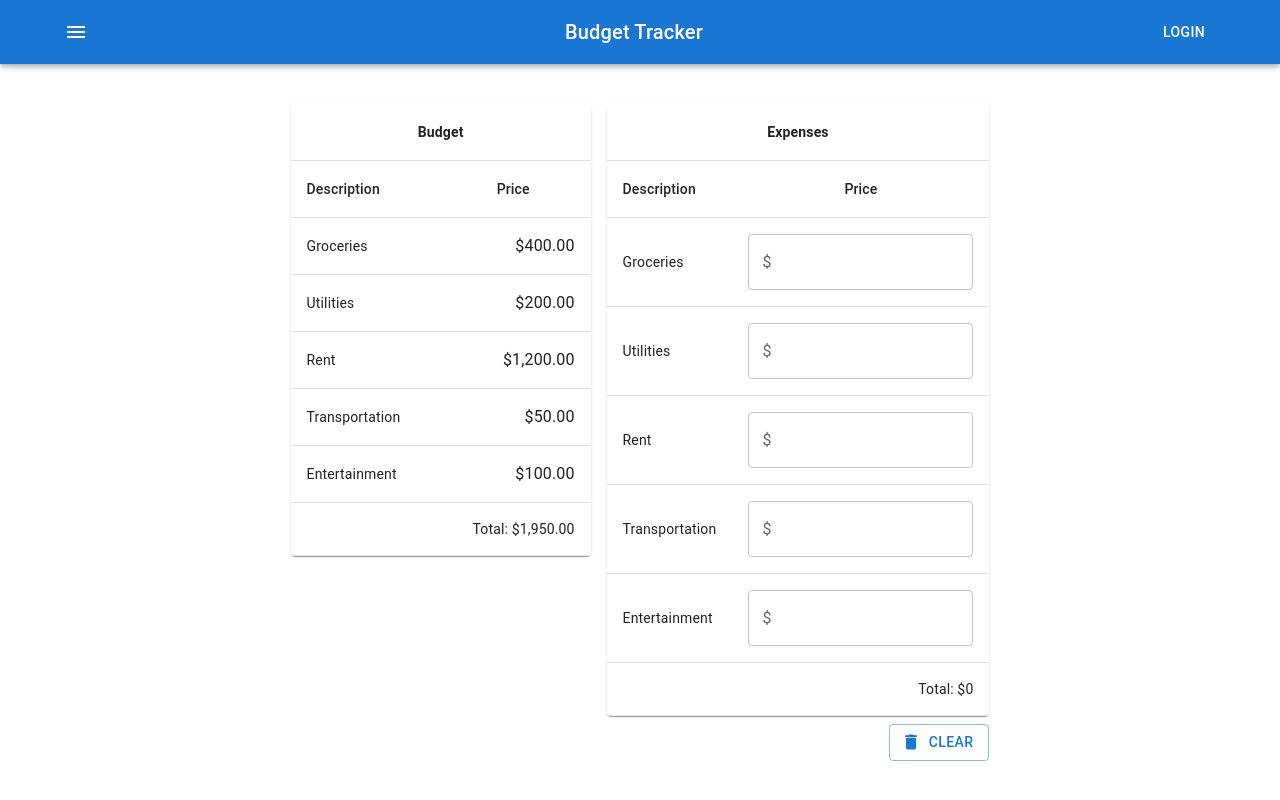
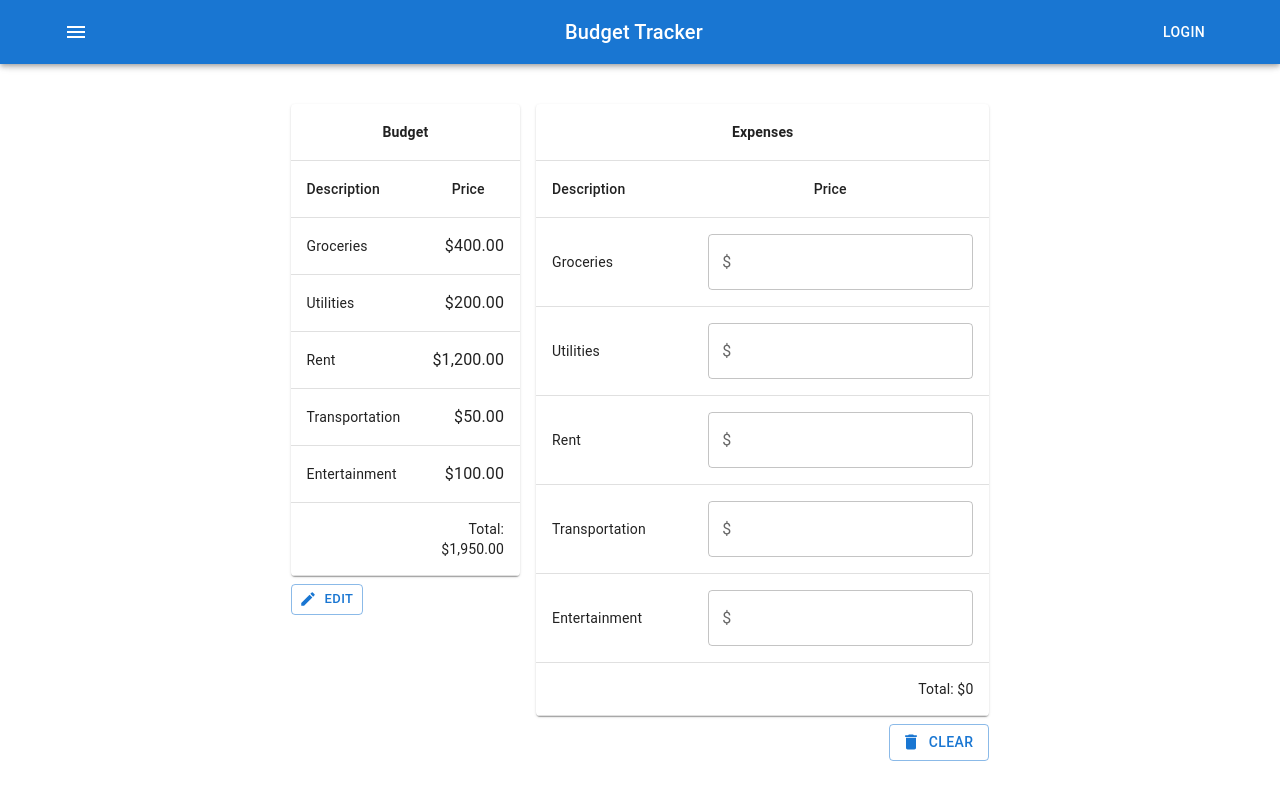
Before and after one commit to samuelparada6/financial-planner, a React (Vite) app: page / in a window 1280 px wide. Built offline with nearby package versions, Linux system fonts and the light colour scheme.

Commit message:
added Edit button under budget, no functionality

```diff
--- a/src/App.jsx
+++ b/src/App.jsx
@@ -4,7 +4,7 @@ import {
   Button,
   Stack,
 } from '@mui/material';
-import { Delete as DeleteIcon, Menu as MenuIcon } from '@mui/icons-material';
+import { Delete as DeleteIcon, Menu as MenuIcon, Edit as EditIcon } from '@mui/icons-material';
 import './App.css'
 import AppBarHeader from './components/AppBarHeader';
 import BudgetTable from './components/BudgetTable';
@@ -99,7 +99,12 @@ export default function App() {
       <AppBarHeader />
        <Toolbar />
       <Stack direction="row" spacing={2} justifyContent="center" sx={{ m: 1 }} alignItems="flex-start">
-        <BudgetTable budgetRows={budgetRows} budgetTotal={budgetTotal} />
+        <Stack spacing={1} alignItems="flex-start">
+          <BudgetTable budgetRows={budgetRows} budgetTotal={budgetTotal}/>
+          <Button variant="outlined" size="small" startIcon={<EditIcon />}>
+            Edit
+          </Button>
+        </Stack>
         <ExpensesTable
           rows={rows}
           expenses={expenses}
--- a/src/components/BudgetTable.jsx
+++ b/src/components/BudgetTable.jsx
@@ -14,7 +14,7 @@ export default function BudgetTable({ budgetRows, budgetTotal }) {
 
   return (
     <>
-        <TableContainer component={Paper} sx={{ maxWidth: 300, margin: '32px auto' }}>
+        <TableContainer component={Paper} sx={{ maxWidth: 500, margin: '32px auto' }}>
             <Table>
                 <TableHead>
                     <TableRow>
```
